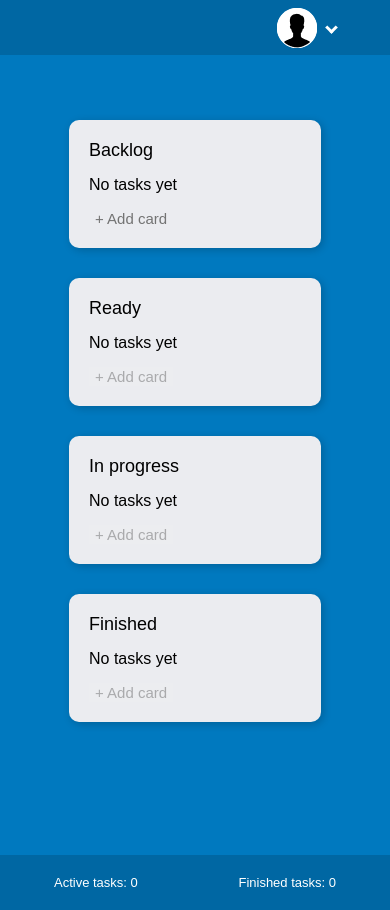
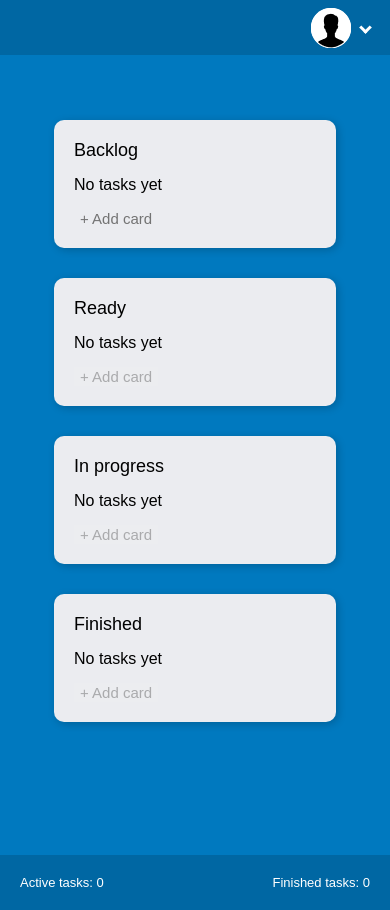
Before and after one commit to 16adianay/kanban, a React (Create React App) app: page / in a window 390 px wide. Built offline with nearby package versions, Linux system fonts and the light colour scheme.

Commit message:
CSS and functions
Добавлена совместимость с устройствами (планшеты, телефоны и тд), добавлен новый функционал - редактирование описания таска

```diff
--- a/package.json
+++ b/package.json
@@ -17,8 +17,7 @@
     "start": "react-scripts start",
     "build": "react-scripts build",
     "test": "react-scripts test",
-    "eject": "react-scripts eject",
-    "deploy" : "npm run build&&gh-pages -d build"
+    "eject": "react-scripts eject"
   },
   "eslintConfig": {
     "extends": [
--- a/src/App.css
+++ b/src/App.css
@@ -1,26 +1,26 @@
 .App {
     margin: 0 auto;
-    height: 100vh;
+
 }
 
 .container {
-    width: 1205px;
+    width: calc(100% - 40px);
     margin: 0 auto;
     height: 100%;
 }
 
-@media (min-width: 300px) and (max-width: 1200px) {
-    .container {
-        width: 282px;
-        margin: 0 auto;
-    }
+@media (min-width: 260px) and (max-width: 576px) {
     .header__title {
         display: none;
     }
     .header-container {
         justify-content: flex-end;
     }
+}
+
+@media (min-width: 577px) and (max-width: 1199px){
     .board {
+        justify-content: center;
         flex-wrap: wrap;
     }
 }
--- a/src/components/board/Board.css
+++ b/src/components/board/Board.css
@@ -2,3 +2,10 @@
     display: flex;
     justify-content: space-between;
 }
+
+@media (min-width: 260px) and (max-width: 576px) {
+    .board {
+        flex-wrap: wrap;
+        justify-content: center;
+    }
+}
--- a/src/components/footer/Footer.css
+++ b/src/components/footer/Footer.css
@@ -21,7 +21,7 @@
     margin-right: 35px;
 }
 
-@media (min-width: 300px) and (max-width: 780px) {
+@media (min-width: 280px) and (max-width: 780px) {
     .footer-container {
         font-size: 13px;
     }
--- a/src/components/main/Main.css
+++ b/src/components/main/Main.css
@@ -3,7 +3,7 @@
     background-color: #0079BF;
 }
 
-@media (min-width: 300px) and (max-width: 780px) {
+@media (min-width: 280px) and (max-width: 780px) {
     .main {
         min-height: 750px;
         padding-top: 50px;
--- a/src/components/main/Main.js
+++ b/src/components/main/Main.js
@@ -1,19 +1,20 @@
-import React from 'react';
+import React, {useState} from 'react';
 import './Main.css'
 import Board from "../board/Board";
 import { Route, Switch } from "react-router-dom";
 import TaskDesc from "../task-description/TaskDesc";
 
-const Main = (props) => {
+const Main = ({tasks, setTasks}) => {
+
     return (
         <div className='main'>
             <div className='container main-container'>
                 <Switch>
                     <Route path={'/'} exact>
-                        <Board {...props}/>
+                        <Board tasks={tasks} setTasks={setTasks}/>
                     </Route>
                     <Route path={'/tasks/:taskId'}>
-                        <TaskDesc {...props}/>
+                        <TaskDesc tasks={tasks} setTasks={setTasks}/>
                     </Route>
                 </Switch>
             </div>
--- a/src/components/task-description/TaskDesc.js
+++ b/src/components/task-description/TaskDesc.js
@@ -1,12 +1,22 @@
-import React from 'react';
+import React, {useRef, useState} from 'react';
 import './TaskDesc.css';
 import {formatDate} from '../../utils';
 import {Link, useRouteMatch} from "react-router-dom";
 
-const TaskDesc = ({tasks}) => {
+const TaskDesc = ({tasks, setTasks}) => {
     const match = useRouteMatch();
     const { taskId } = match.params;
     const task = tasks.find(task => task.id === taskId);
+    console.log(task)
+    const [openEdit, setOpenEdit] = useState(false);
+    const newDescription = useRef();
+
+    const editDesc = () => {
+        if (newDescription.current.value) {
+            setTasks([tasks.find(tas => (tas.id !== taskId)),
+                {...tasks.find(tas => (tas.id === taskId)), description: newDescription.current.value}]);
+        }
+    }
 
     return (
         <>
@@ -20,6 +30,9 @@ const TaskDesc = ({tasks}) => {
                     <div className={'task__description'}>
                         {task.description || "This task has no description"}
                     </div>
+                    {!openEdit &&  <button onClick={() => setOpenEdit(true)}>Редактировать описание</button>}
+                    {openEdit && <button onClick={editDesc}>Изменить описание</button>}
+                    {openEdit && <input placeholder='Введите новое описание' type='text' ref={newDescription}/>}
                 </div>
             : <div className={'error-field'}>
                     <div className={'error'}>
```
Also changed, not shown: src/components/header/Header.css (+4 -3 lines).
